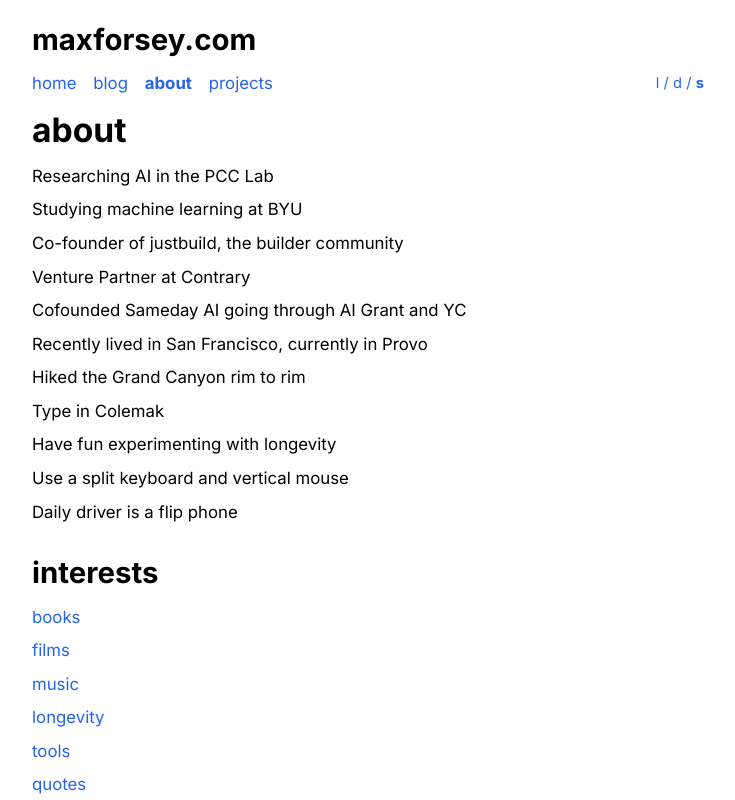
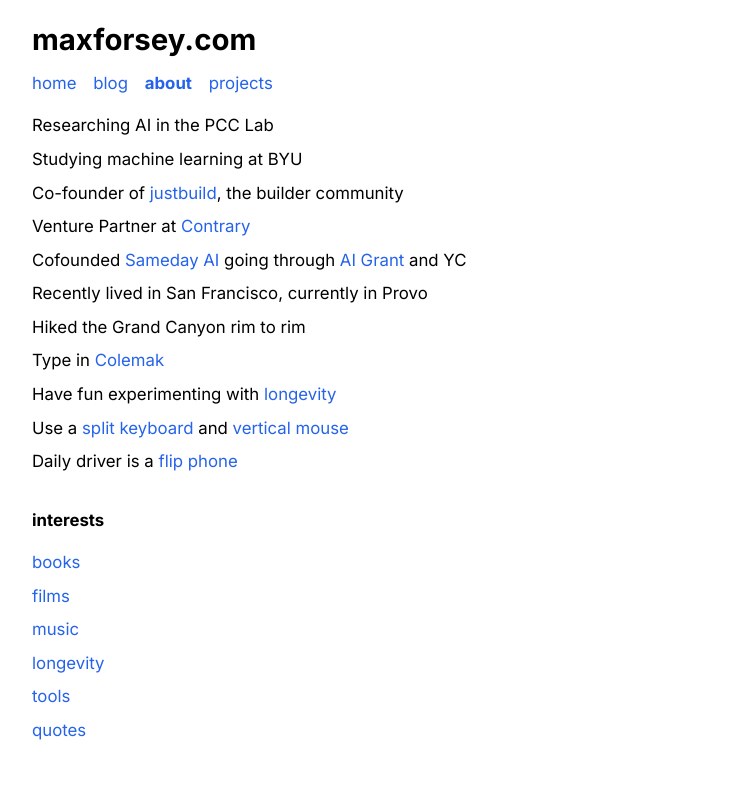
Before and after one commit to max4c/m4c2, a Next.js app: page /about in a window 1280 px wide. Shown: the whole page, without its empty margins (272-1007 px from the left). Built offline with nearby package versions, Linux system fonts and the light colour scheme.

Commit message:
Simplify website design: remove theme toggle, about/projects links, and fix highlight links

```diff
--- a/src/app/about/page.tsx
+++ b/src/app/about/page.tsx
@@ -1,18 +1,38 @@
 import MinimalHeader from '@/components/MinimalHeader';
 import Link from 'next/link';
 
-const highlights = [
-  "Researching AI in the PCC Lab",
-  "Studying machine learning at BYU",
-  "Co-founder of justbuild, the builder community",
-  "Venture Partner at Contrary",
-  "Cofounded Sameday AI going through AI Grant and YC",
-  "Recently lived in San Francisco, currently in Provo",
-  "Hiked the Grand Canyon rim to rim",
-  "Type in Colemak",
-  "Have fun experimenting with longevity",
-  "Use a split keyboard and vertical mouse",
-  "Daily driver is a flip phone"
+type HighlightLink = {
+  url: string;
+  text: string;
+};
+
+type Highlight = {
+  text: string;
+  links?: HighlightLink[] | null;
+};
+
+const highlights: Highlight[] = [
+  { text: "Researching AI in the PCC Lab", links: null },
+  { text: "Studying machine learning at BYU", links: null },
+  { text: "Co-founder of justbuild, the builder community", links: [{ url: "https://justbuild.ing/", text: "justbuild" }] },
+  { text: "Venture Partner at Contrary", links: [{ url: "https://contrary.com", text: "Contrary" }] },
+  { text: "Cofounded Sameday AI going through AI Grant and YC",
+    links: [
+      { url: "https://www.gosameday.com/", text: "Sameday AI" },
+      { url: "https://aigrant.com/", text: "AI Grant" }
+    ]
+  },
+  { text: "Recently lived in San Francisco, currently in Provo", links: null },
+  { text: "Hiked the Grand Canyon rim to rim", links: null },
+  { text: "Type in Colemak", links: [{ url: "https://colemak.com/", text: "Colemak" }] },
+  { text: "Have fun experimenting with longevity", links: [{ url: "https://www.maxforsey.com/blog/longevity", text: "longevity" }] },
+  { text: "Use a split keyboard and vertical mouse",
+    links: [
+      { url: "https://www.zsa.io/moonlander/", text: "split keyboard" },
+      { url: "https://www.logitech.com/en-us/products/mice/lift-vertical-ergonomic-mouse.html", text: "vertical mouse" }
+    ]
+  },
+  { text: "Daily driver is a flip phone", links: [{ url: "https://sunbeamwireless.com/", text: "flip phone" }] }
 ];
 
 export default function AboutPage() {
@@ -20,14 +40,34 @@
     <>
       <MinimalHeader />
       <main className="w-full max-w-2xl mx-auto px-4">
-        <h2 className="text-2xl font-bold mb-4">about</h2>
         <div className="space-y-2 mb-8">
           {highlights.map((highlight, index) => (
-            <p key={index}>{highlight}</p>
+            <p key={index}>
+              {highlight.links ? (
+                // Split text by the linked terms and interleave with links
+                <>
+                  {highlight.text.split(new RegExp(highlight.links.map(link => link.text).join('|'))).map((part, i) => (
+                    <span key={i}>
+                      {part}
+                      {highlight.links && highlight.links[i] && (
+                        <Link
+                          href={highlight.links[i].url}
+                          className="text-blue-600 dark:text-blue-400"
+                        >
+                          {highlight.links[i].text}
+                        </Link>
+                      )}
+                    </span>
+                  ))}
+                </>
+              ) : (
+                highlight.text
+              )}
+            </p>
           ))}
         </div>
 
-        <h3 className="text-xl font-bold mb-4">interests</h3>
+        <p className="font-bold mb-4">interests</p>
         <div className="space-y-2">
           <p><Link href="/blog/books" className="text-blue-600 dark:text-blue-400">books</Link></p>
           <p><Link href="/blog/films" className="text-blue-600 dark:text-blue-400">films</Link></p>
--- a/src/app/layout.tsx
+++ b/src/app/layout.tsx
@@ -1,9 +1,9 @@
+import './globals.css'
+import { Inter } from 'next/font/google'
+import { ThemeProvider } from '@/components/ThemeProvider'
 import { Metadata } from 'next'
-import { Inter } from "next/font/google";
-import "./globals.css";
-import { ThemeProvider } from "@/components/ThemeProvider";
 
-const inter = Inter({ subsets: ["latin"] });
+const inter = Inter({ subsets: ['latin'] })
 
 export const metadata: Metadata = {
   metadataBase: new URL('https://maxforsey.com'),
@@ -22,17 +22,17 @@
     title: 'Max Forsey',
     description: 'I like to research AI and build helpful tools',
   },
-};
+}
 
 export default function RootLayout({
   children,
 }: {
-  children: React.ReactNode;
+  children: React.ReactNode
 }) {
   return (
-    <html lang="en" suppressHydrationWarning>
+    <html lang="en" className="!scroll-smooth" suppressHydrationWarning>
       <head />
-      <body className={inter.className}>
+      <body className={`${inter.className} bg-white text-black dark:bg-black dark:text-[rgba(255,255,255,0.87)]`}>
         <ThemeProvider
           attribute="class"
           defaultTheme="system"
@@ -47,5 +47,5 @@
         </ThemeProvider>
       </body>
     </html>
-  );
+  )
 }
--- a/src/app/projects/page.tsx
+++ b/src/app/projects/page.tsx
@@ -7,7 +7,6 @@
     <>
       <MinimalHeader />
       <main className="w-full max-w-2xl mx-auto px-4 pb-8">
-        <h2 className="text-2xl font-bold mb-4">projects</h2>
         <div className="space-y-8">
           {/* Paper Project */}
           <div>
--- a/src/components/BlogPostHeader.tsx
+++ b/src/components/BlogPostHeader.tsx
@@ -3,7 +3,6 @@
 import Link from 'next/link';
 import { useTheme } from 'next-themes';
 import { useEffect, useState } from 'react';
-import MinimalThemeToggle from './MinimalThemeToggle';
 
 interface BlogPostHeaderProps {
   title: string;
@@ -41,7 +40,7 @@
               maxforsey.com
             </Link>
           </h3>
-          <div className="flex justify-between items-center mb-4">
+          <div className="mb-4">
             <nav className="flex space-x-4">
               <Link
                 href="/"
@@ -68,7 +67,6 @@
                 projects
               </Link>
             </nav>
-            <MinimalThemeToggle />
           </div>
         </div>
       </header>
--- a/src/components/MinimalHeader.tsx
+++ b/src/components/MinimalHeader.tsx
@@ -2,7 +2,6 @@
 
 import Link from 'next/link';
 import { usePathname } from 'next/navigation';
-import MinimalThemeToggle from './MinimalThemeToggle';
 
 export default function MinimalHeader() {
   const pathname = usePathname() || '';
@@ -15,7 +14,7 @@
             maxforsey.com
           </Link>
         </h3>
-        <div className="flex justify-between items-center mb-4">
+        <div className="mb-4">
           <nav className="flex space-x-4">
             <Link
               href="/"
@@ -42,7 +41,6 @@
               projects
             </Link>
           </nav>
-          <MinimalThemeToggle />
         </div>
       </div>
     </header>
```
